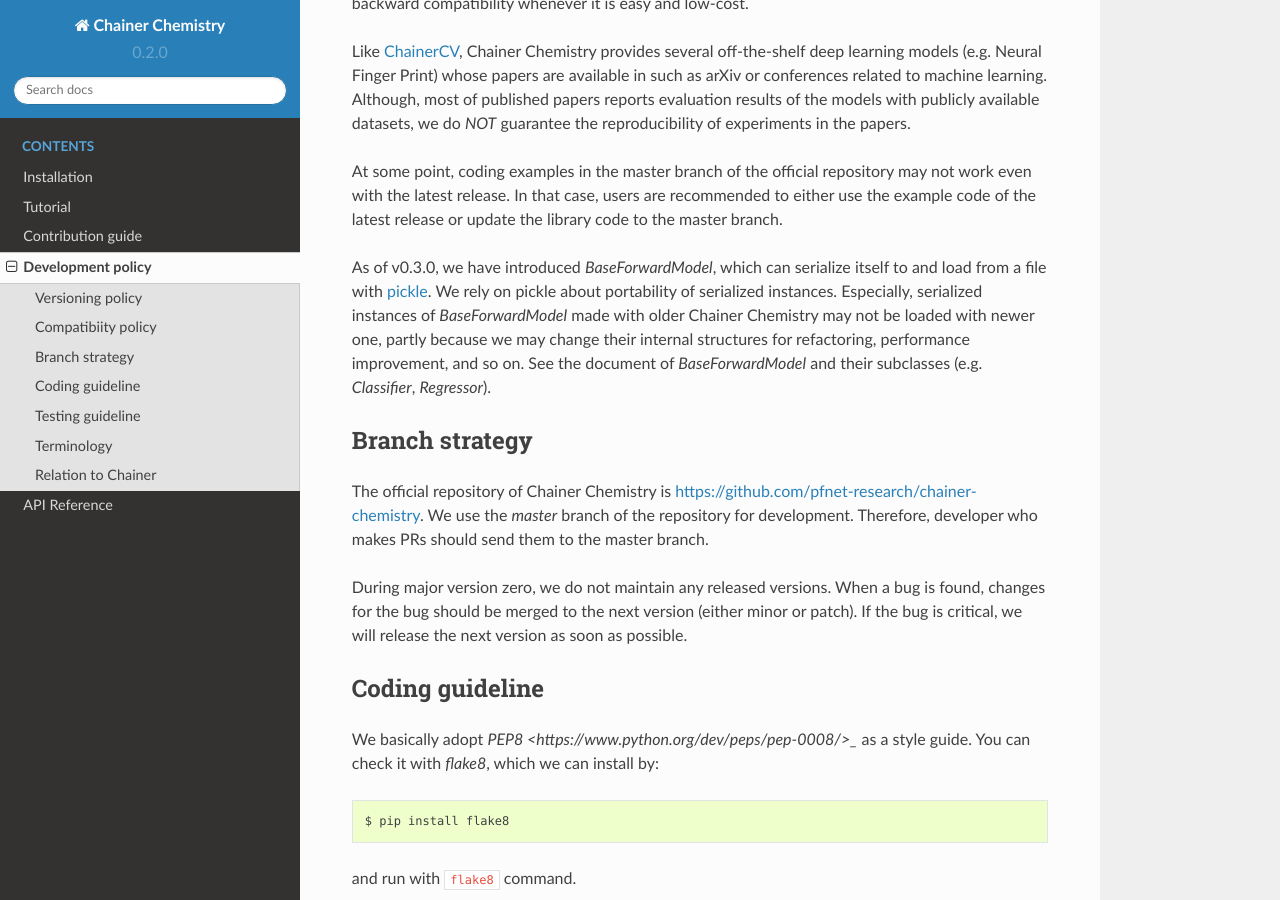
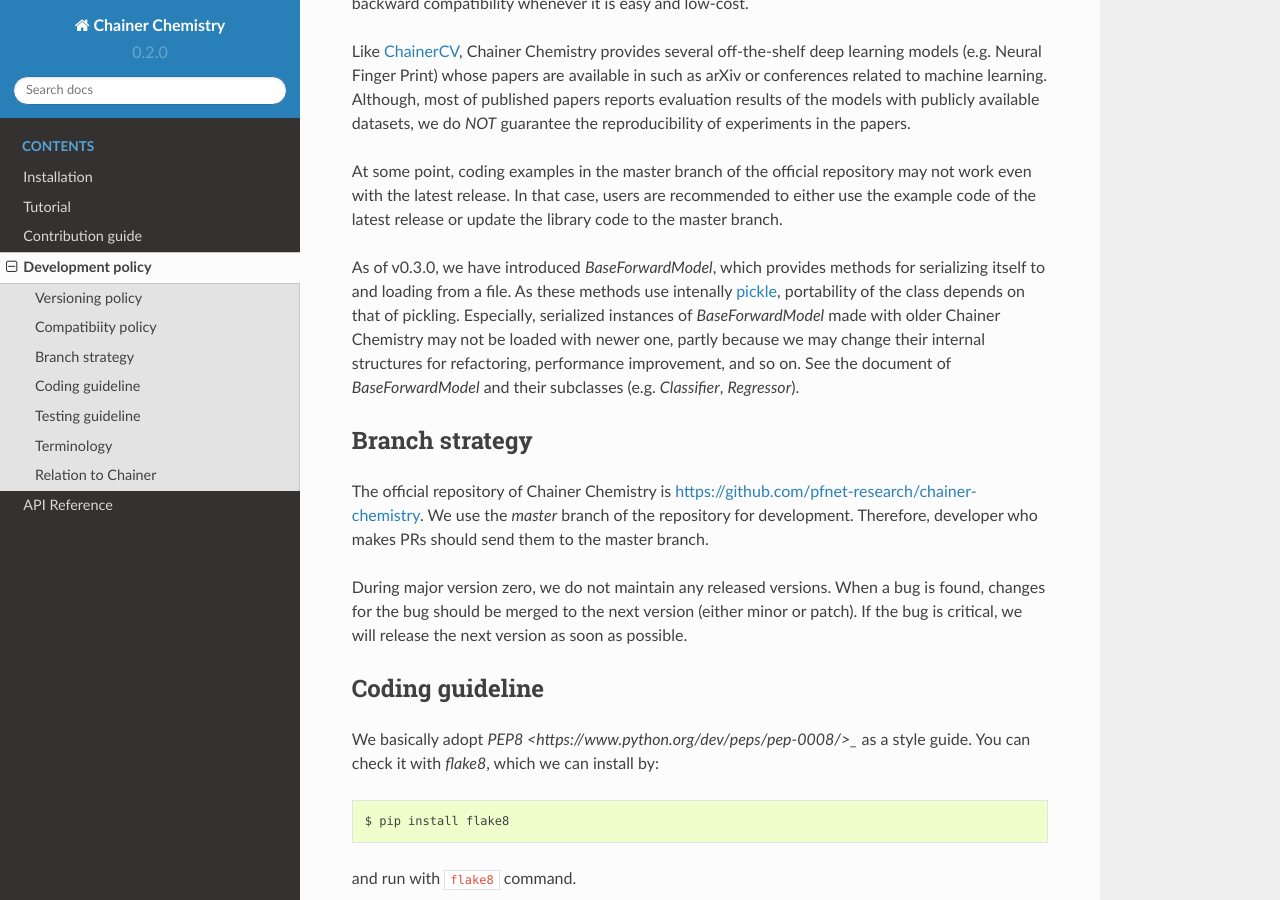
Before and after one commit to chainer/chainer-chemistry, a Sphinx documentation site: the page built from docs/source/development.rst, in a window 1280 px wide and 900 px high, scrolled down 928 px. Built offline with Sphinx 7.4.7 and the Read the Docs theme 2.0.0, drawn with Linux system fonts in a browser that asks for light colours.

Commit message:
Fix the paragraph based on comments

```diff
--- a/docs/source/development.rst
+++ b/docs/source/development.rst
@@ -37,8 +37,9 @@
 
 At some point, coding examples in the master branch of the official repository may not work even with the latest release. In that case, users are recommended to either use the example code of the latest release or update the library code to the master branch.
 
-As of v0.3.0, we have introduced `BaseForwardModel`, which can serialize itself to and load from a file with `pickle <https://docs.python.org/3/library/pickle.html>`_.
-We rely on pickle about portability of serialized instances. Especially, serialized instances of `BaseForwardModel` made with older Chainer Chemistry may not be loaded with newer one, partly because we may change their internal structures for refactoring, performance improvement, and so on.
+As of v0.3.0, we have introduced `BaseForwardModel`, which provides methods for serializing itself to and loading from a file.
+As these methods use intenally `pickle <https://docs.python.org/3/library/pickle.html>`_, portability of the class depends on that of pickling.
+Especially, serialized instances of `BaseForwardModel` made with older Chainer Chemistry may not be loaded with newer one, partly because we may change their internal structures for refactoring, performance improvement, and so on.
 See the document of `BaseForwardModel` and their subclasses (e.g. `Classifier`, `Regressor`).
 
 Branch strategy
```
